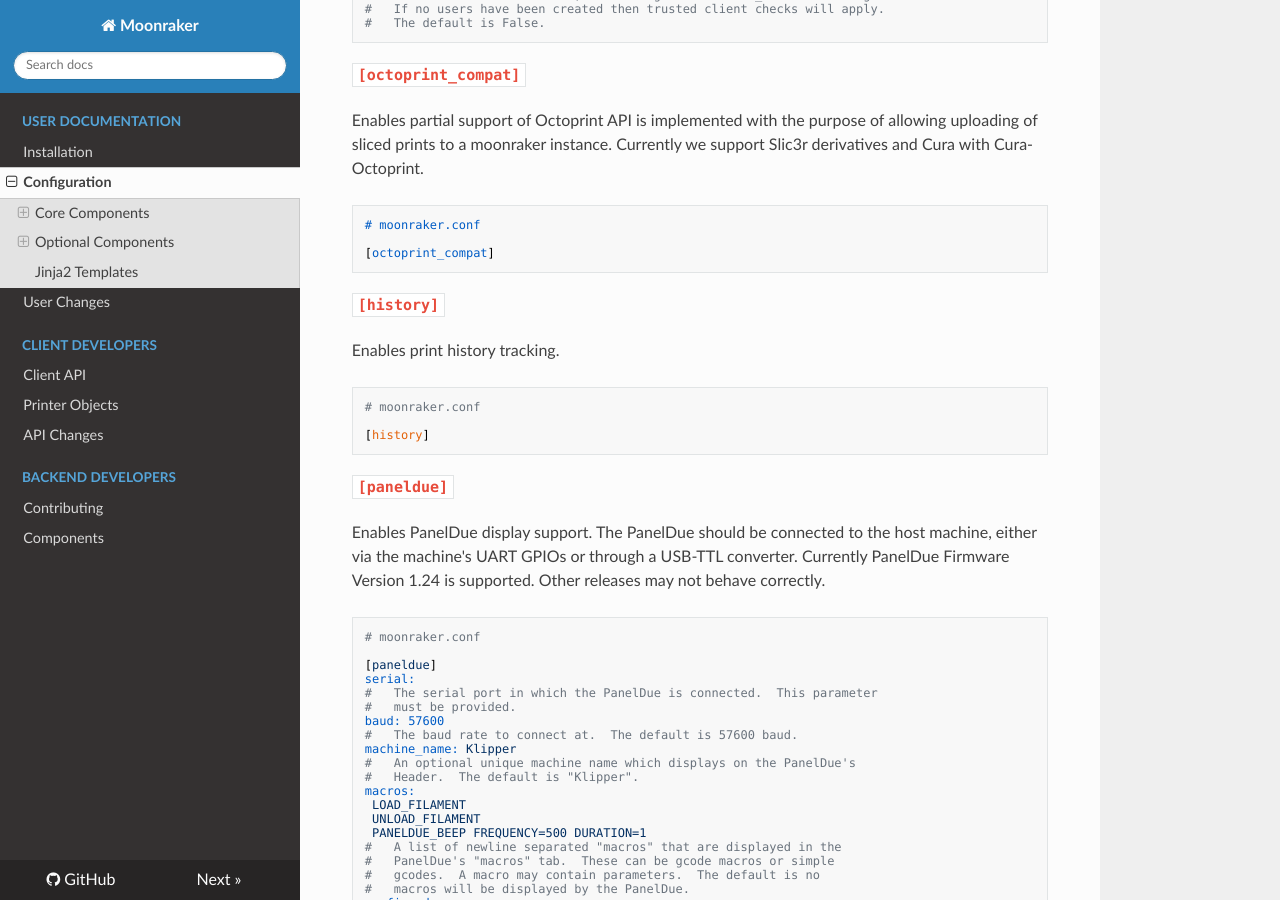
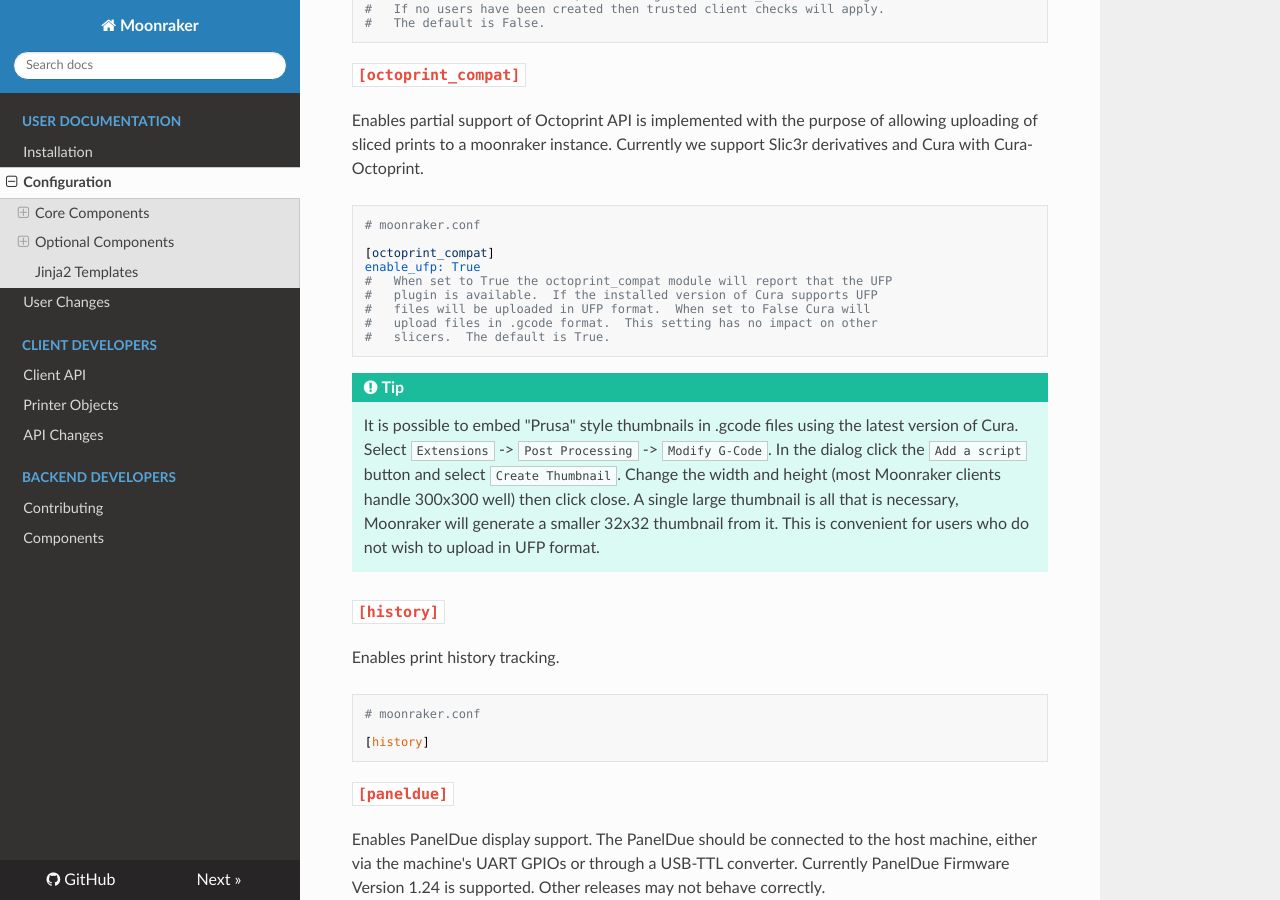
Before and after one commit to Marirossibn/moonraker, an MkDocs documentation site: the page built from docs/configuration.md, in a window 1280 px wide and 900 px high, scrolled down 3349 px. Built offline with MkDocs 1.6.1, drawn with Linux system fonts in a browser that asks for light colours; nearby versions of some CDN libraries.

Commit message:
docs: update "octoprint_compat" documentation
Signed-off-by:  Eric Callahan <arksine.code@gmail.com>

````diff
--- a/docs/configuration.md
+++ b/docs/configuration.md
@@ -210,7 +210,22 @@ Currently we support Slic3r derivatives and Cura with Cura-Octoprint.
 # moonraker.conf
 
 [octoprint_compat]
+enable_ufp: True
+#   When set to True the octoprint_compat module will report that the UFP
+#   plugin is available.  If the installed version of Cura supports UFP
+#   files will be uploaded in UFP format.  When set to False Cura will
+#   upload files in .gcode format.  This setting has no impact on other
+#   slicers.  The default is True.
 ```
+
+!!! Tip
+    It is possible to embed "Prusa" style thumbnails in .gcode files using
+    the latest version of Cura.  Select `Extensions` -> `Post Processing` ->
+    `Modify G-Code`.  In the dialog click the `Add a script` button and select
+    `Create Thumbnail`.   Change the width and height (most Moonraker clients
+    handle 300x300 well) then click close.  A single large thumbnail is all
+    that is necessary, Moonraker will generate a smaller 32x32 thumbnail from
+    it.  This is convenient for users who do not wish to upload in UFP format.
 
 ### `[history]`
 Enables print history tracking.
````
